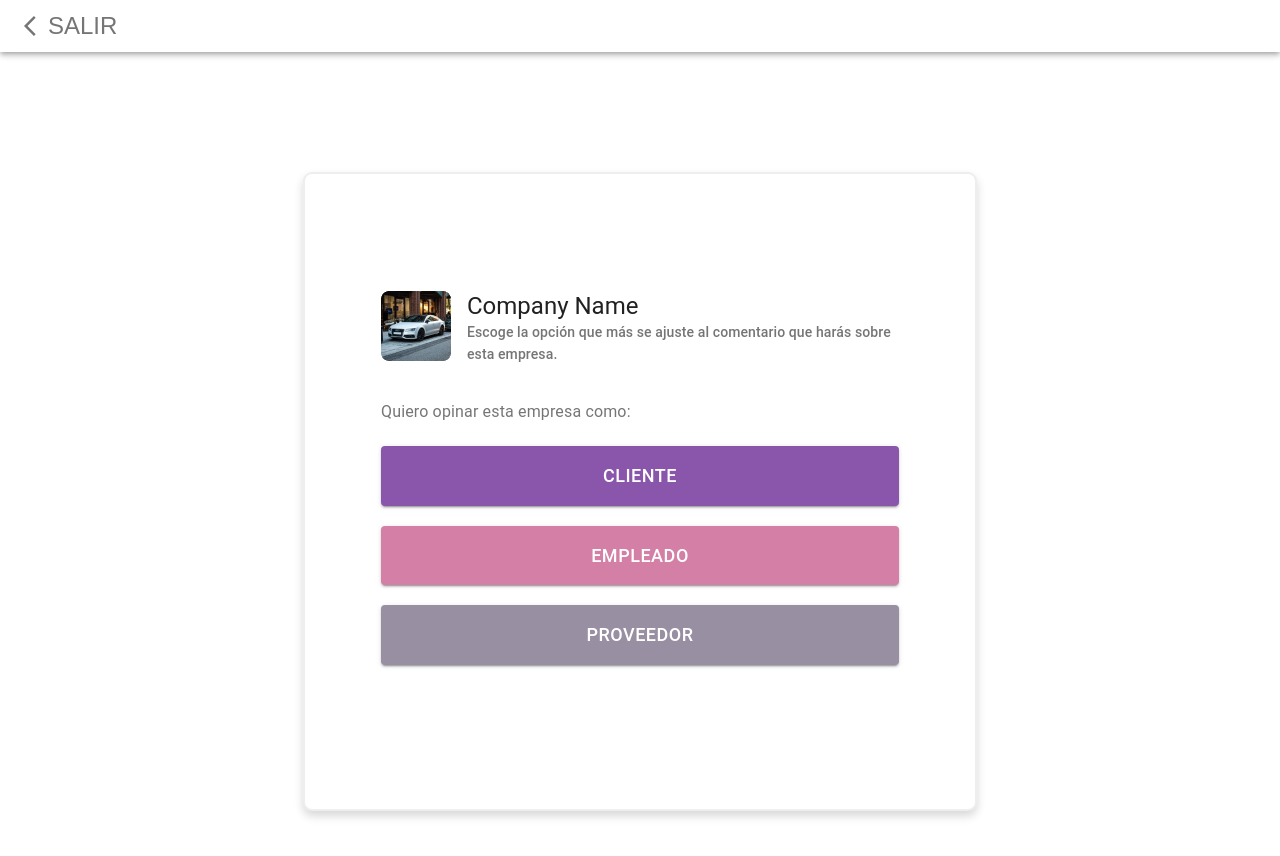
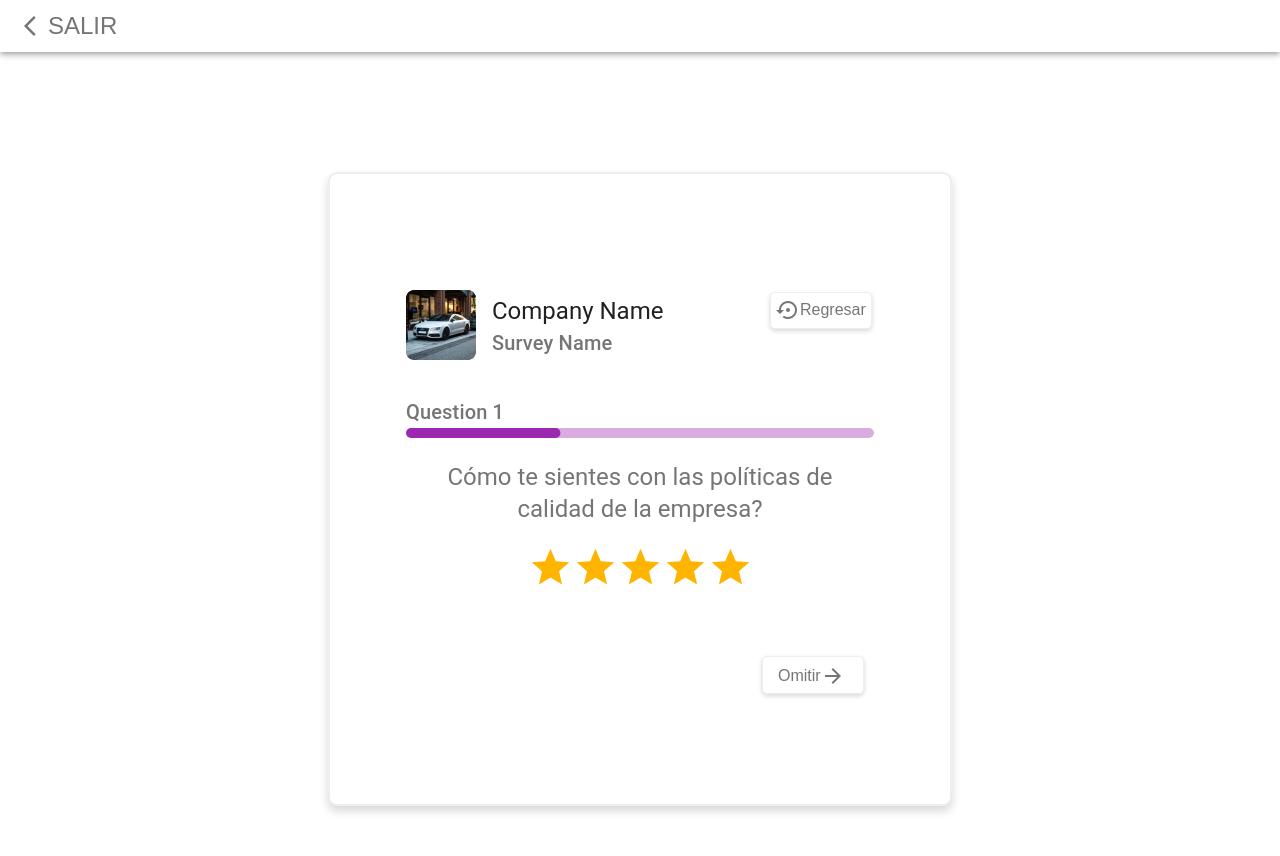
Before and after one commit to batlerluis/qubuco-frontend-react, a React (Create React App) app: page /survey/start in a window 1280 px wide. Shown: the top 856 px of the page. Built offline with nearby package versions, Linux system fonts and the light colour scheme.

Commit message:
survey_ratingPage

```diff
--- a/src/views/SruveyStart.tsx
+++ b/src/views/SruveyStart.tsx
@@ -1,5 +1,5 @@
 import React from 'react';
-import { makeStyles } from '@material-ui/core/styles';
+import { makeStyles, ThemeProvider } from '@material-ui/core/styles';
 import AppBar from '@material-ui/core/AppBar';
 import Toolbar from '@material-ui/core/Toolbar';
 import Typography from '@material-ui/core/Typography';
@@ -10,23 +10,44 @@ import Button from '@material-ui/core/Button';
 import CardHeader from '@material-ui/core/CardHeader';
 import CardContent from '@material-ui/core/CardContent';
 import ArrowBackIosIcon from '@material-ui/icons/ArrowBackIos';
+import ArrowForwardIcon from '@material-ui/icons/ArrowForward';
+import SettingsBackupRestoreIcon from '@material-ui/icons/SettingsBackupRestore';
+import LinearProgress from '@material-ui/core/LinearProgress';
+import Box from '@material-ui/core/Box';
+import Rating from '@material-ui/lab/Rating';
+
+
 
 import imgLog from "../assets/img/car.png"
+import { createMuiTheme } from '@material-ui/core/styles';
+import deepPurple from '@material-ui/core/colors/purple';
+
+const theme = createMuiTheme({
+  palette: {
+    primary: {
+      main: deepPurple[500],
+    },
+    secondary: {
+      main: '#f44336',
+    },
+  },
+});
 
 const useStyles = makeStyles((theme) => ({
 
   root: {
-    maxWidth: 550,
+    maxWidth: 500,
+    minWidth: 450,
+    maxHeight: 560,
     padding: "100px 60px",
     margin: "120px auto",
     boxShadow: "0px 5px 10px #00000029;",
     border: "2px solid #EEEEEE",
     borderRadius: "9px",
     opacity: 1,
-    '& > * > button:hover': {
-      backgroundColor: "none",
-      opacity: "0.9",
-    },
+    action: {
+      margin: 0,
+    }
     // boxShadow: "",
   },
   btnGroup: {
@@ -48,6 +69,37 @@ const useStyles = makeStyles((theme) => ({
   btnProvider: {
     backgroundColor: "#998FA2",
   },
+  skip: {
+    maxWidth: 101,
+    float: "right",
+    minWidth: 100,
+    maxHeight: 36,
+    minHeight: 35,
+    '& > *': {
+      padding: "7px 15px",
+      margin: "auto",
+      fontSize: "16px",
+    },
+    // margin: "120px auto",
+    boxShadow: "0px 2px 5px #00000029;",
+    border: "1px solid #EEEEEE",
+    borderRadius: "5px",
+    opacity: 1,
+    margin: "10px",
+  },
+  rating: {
+    margin: "20px 0",
+    fontSize: "45px",
+  },
+  progBar: {
+    backgroundColor: "#F0E6FF",
+    height: "10px",
+    marginBottom: "15px",
+    borderRadius: "5px",
+    '& *': {
+      borderRadius: "5px",
+    },
+  },
   expand: {
     transform: 'rotate(0deg)',
     marginLeft: 'auto',
@@ -55,8 +107,22 @@ const useStyles = makeStyles((theme) => ({
       duration: theme.transitions.duration.shortest,
     }),
   },
-  expandOpen: {
-    transform: 'rotate(180deg)',
+  return: {
+    maxWidth: 101,
+    minWidth: 100,
+    maxHeight: 36,
+    minHeight: 35,
+    '& > *': {
+      padding: "5px",
+      margin: "auto",
+      fontSize: "16px",
+    },
+    // margin: "120px auto",
+    boxShadow: "0px 2px 5px #00000029;",
+    border: "1px solid #EEEEEE",
+    borderRadius: "5px",
+    opacity: 1,
+    margin: "10px",
   },
   avatar: {
     // backgroundColor: red[500],
@@ -69,12 +135,49 @@ const useStyles = makeStyles((theme) => ({
 export default function RecipeReviewCard() {
   const classes = useStyles();
   const [expanded, setExpanded] = React.useState(false);
+  const [value, setValue] = React.useState(2);
 
   const handleExpandClick = () => {
     setExpanded(!expanded);
   };
 
   return (
+
+    // ##########  Survey Start  ##############
+
+    // <Grid container>
+    //   <AppBar position="static" color="inherit">
+    //     <Toolbar variant="dense">
+    //       <IconButton edge="start" aria-label="menu">
+    //         <ArrowBackIosIcon />SALIR
+    //       </IconButton>
+    //     </Toolbar>
+    //   </AppBar>
+    //   <Card className={classes.root}>
+    //     <CardHeader
+    //       avatar={
+    //         <img src={imgLog} className={classes.avatar} />
+    //       }
+    //       titleTypographyProps={{variant:'h5' }}
+    //       title="Company Name"
+    //       subheaderTypographyProps={{variant:'subtitle2' }}
+    //       subheader="Escoge la opción que más se ajuste al comentario que harás sobre esta empresa."
+    //     />
+    //     <CardContent>
+    //       <Typography variant="subtitle1" color="textSecondary" component="p">
+    //         Quiero opinar esta empresa como:
+    //       </Typography>
+    //       <Grid container direction="column" className={classes.btnGroup}>
+    //         <Button variant="contained" color="primary" className={classes.btnClient}>CLIENTE</Button>
+    //         <Button variant="contained" color="secondary" className={classes.btnEmployee}>EMPLEADO</Button>
+    //         <Button variant="contained" color="inherit" className={classes.btnProvider}>PROVEEDOR</Button>
+    //       </Grid>
+    //     </CardContent>
+    //   </Card>
+    // </Grid>
+
+    // ##################################
+    <ThemeProvider theme={theme}>
       <Grid container>
         <AppBar position="static" color="inherit">
           <Toolbar variant="dense">
@@ -88,22 +191,41 @@ export default function RecipeReviewCard() {
             avatar={
               <img src={imgLog} className={classes.avatar} />
             }
+            action={
+              <Card className={classes.return}>
+                <IconButton aria-label="menu">
+                  <SettingsBackupRestoreIcon />Regresar
+                </IconButton>
+              </Card>
+            }
             titleTypographyProps={{variant:'h5' }}
             title="Company Name"
-          subheaderTypographyProps={{variant:'subtitle2' }}
-          subheader="Escoge la opción que más se ajuste al comentario que harás sobre esta empresa."
+            subheaderTypographyProps={{variant:'h6' }}
+            subheader="Survey Name"
           />
           <CardContent>
-          <Typography variant="subtitle1" color="textSecondary" component="p">
-            Quiero opinar esta empresa como:
+            <Typography variant="h6" color="textSecondary" component="p">
+              Question 1
             </Typography>
-          <Grid container direction="column" className={classes.btnGroup}>
-            <Button variant="contained" className={classes.btnClient}>CLIENTE</Button>
-            <Button variant="contained" className={classes.btnEmployee}>EMPLEADO</Button>
-            <Button variant="contained" className={classes.btnProvider}>PROVEEDOR</Button>
-          </Grid>
+            <LinearProgress variant="buffer" value={33} className={classes.progBar} />
+            <Box component="fieldset" textAlign="center" mb={3} justifyContent="center" borderColor="transparent">
+              <Typography variant="h5" align="center" color="textSecondary" component="p">
+                Cómo te sientes con las políticas de calidad de la empresa?
+              </Typography>
+              <Rating
+                name="simple-controlled"
+                value={5}
+                className={classes.rating}
+              />
+            </Box>
+            <Card className={classes.skip}>
+              <IconButton aria-label="skip">
+                Omitir<ArrowForwardIcon />
+              </IconButton>
+            </Card>
           </CardContent>
         </Card>
       </Grid>
+    </ThemeProvider>
   );
 }
```
Also changed, not shown: src/views/dist/SruveyStart.js. Lines whose indentation alone changed are shown as unchanged.
